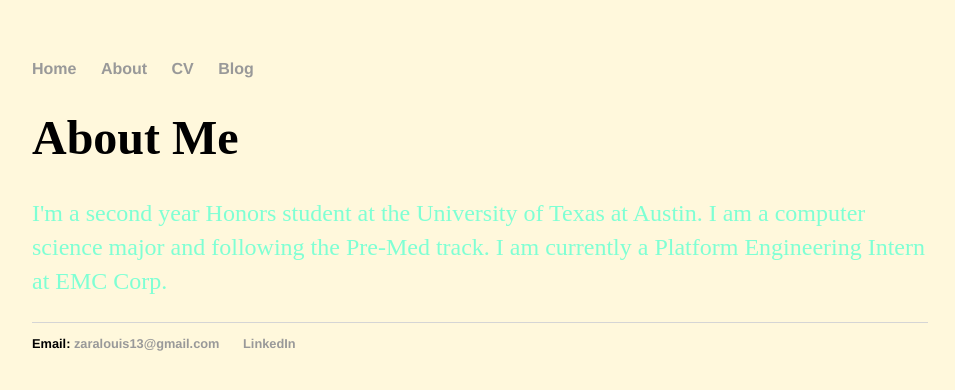
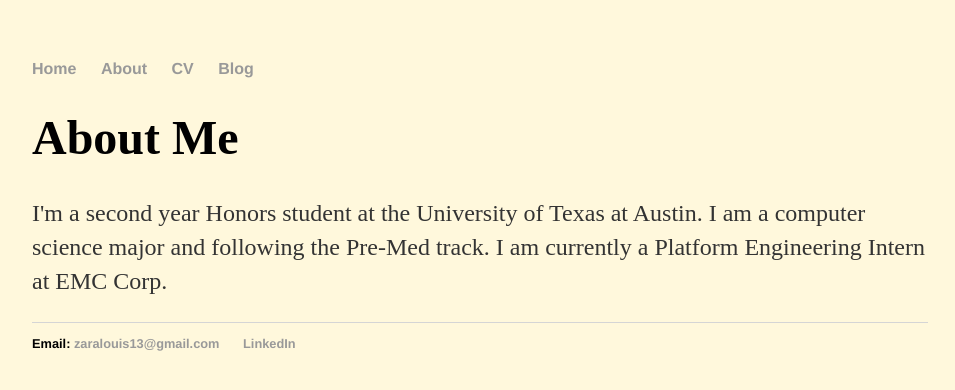
Before and after one commit to zaralouis/zaralouis.github.io, a Jekyll site: the page built from about/index.html, in a window 1280 px wide. Shown: the top 390 px of the page, without its empty margins (160-1115 px from the left). Built offline with Jekyll 4.4.1, drawn with Linux system fonts in a browser that asks for light colours.

Commit message:
Update index.html

```diff
--- a/about/index.html
+++ b/about/index.html
@@ -11,9 +11,9 @@ title: About me
 		<title>Zara Louis</title>
 	</head>
 	<body bgcolor="	#fff8dc">
-		<h1><font face="Franklin Gothic">About Me</h1></font>
+		<h1><font face="Franklin Gothic, Trebuchet MS Italic">About Me</h1></font>
 		<div class="container">
-    		<div class="blurb"><p><font color="#7fffd4" face="Minion Web"> I'm a second year Honors student at the University of Texas at Austin. I am a computer science major and following the Pre-Med track. I am currently a Platform Engineering Intern at EMC Corp.
+    		<div class="blurb"><p><font face="Minion Web"> I'm a second year Honors student at the University of Texas at Austin. I am a computer science major and following the Pre-Med track. I am currently a Platform Engineering Intern at EMC Corp.
 				</font></p>
     		</div><!-- /.blurb -->
 		</div><!-- /.container -->
```
